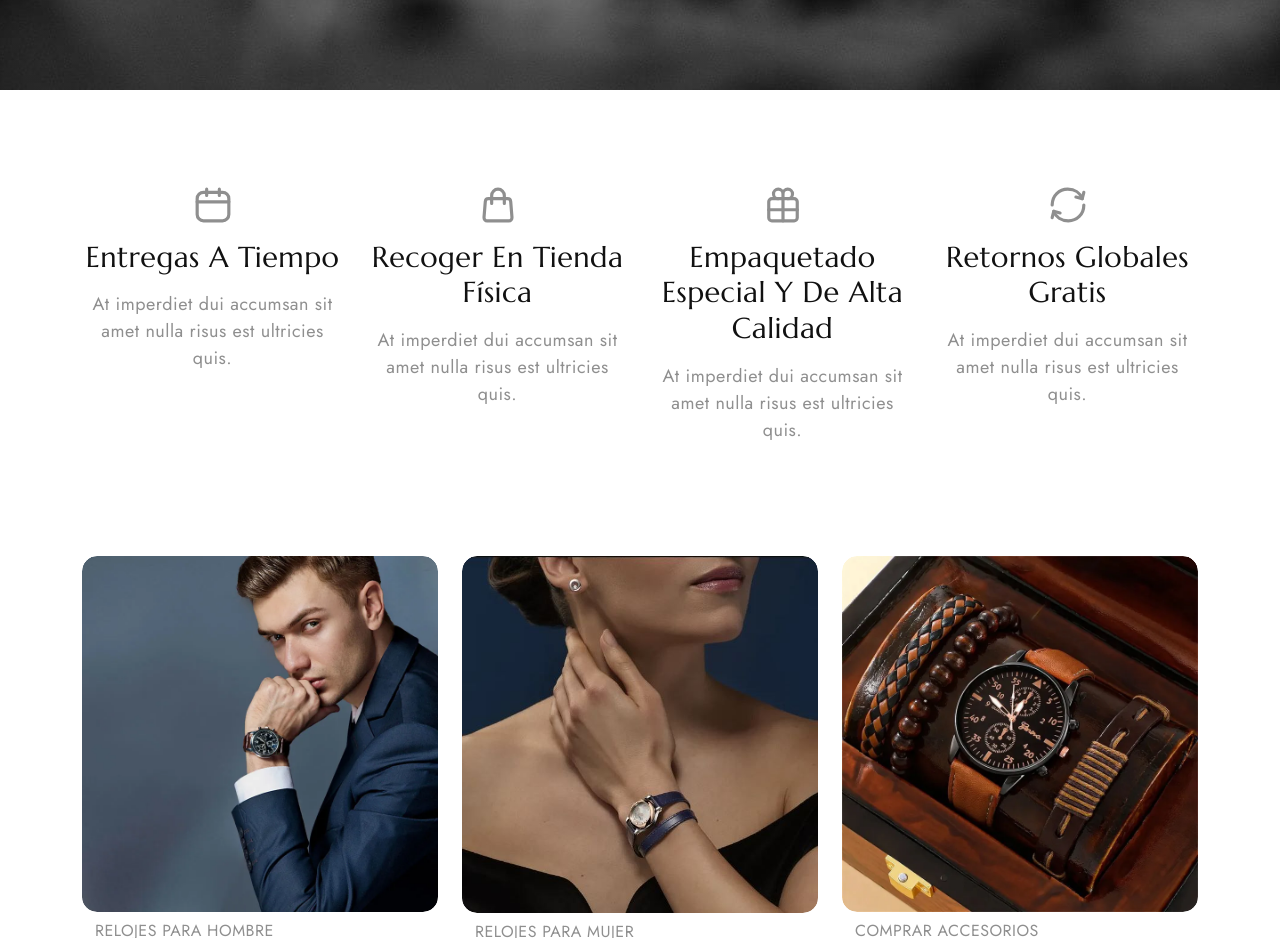
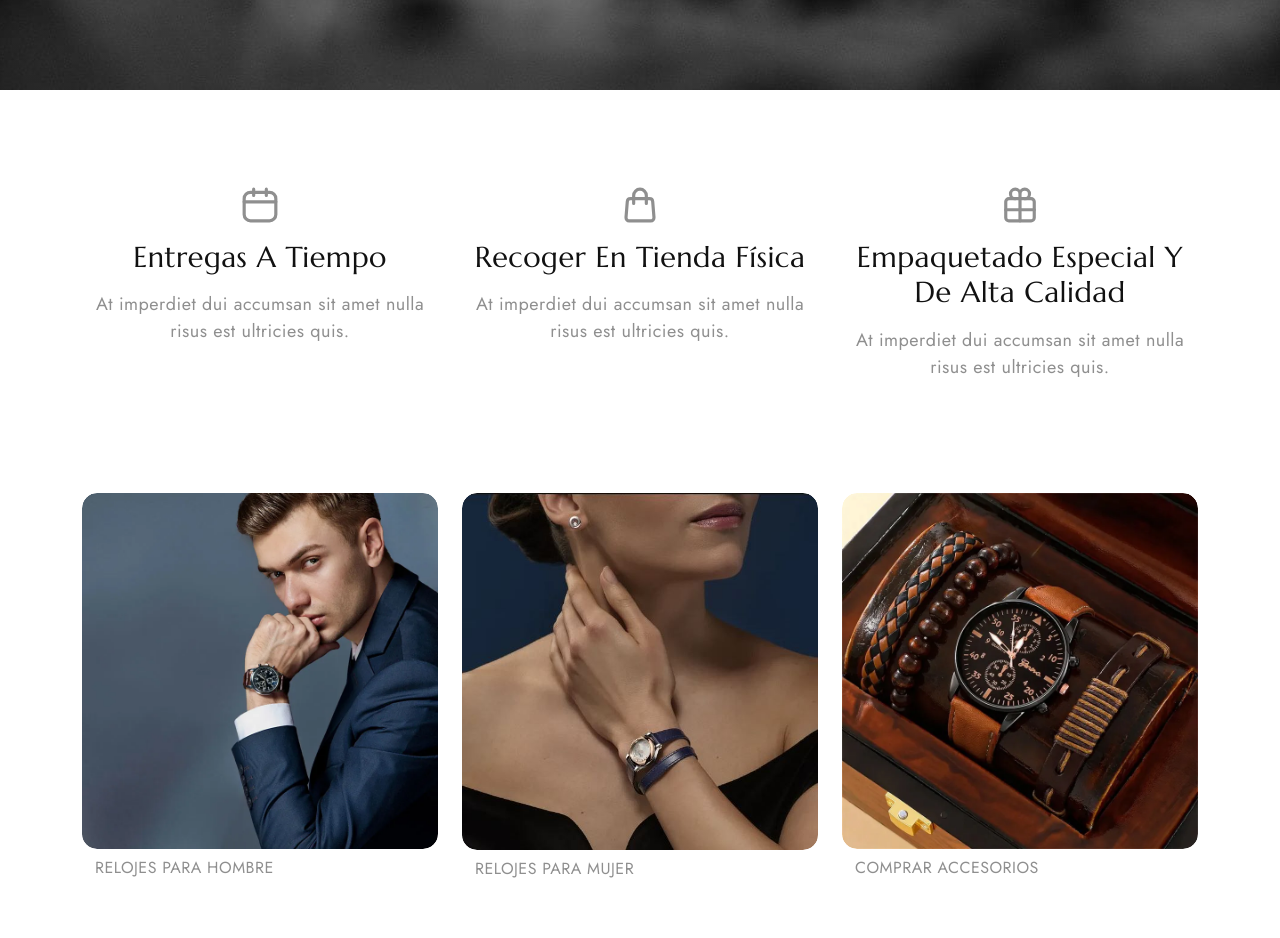
Before and after one commit to Carlossv03/landing, a plain HTML site: page index.html in a window 1280 px wide. Shown: the part 1120-2058 px from the top of the page. Drawn offline with nearby package versions, Linux system fonts and the light colour scheme; no server answers.

Commit message:
Terminado

```diff
--- a/css/mystyles.css
+++ b/css/mystyles.css
@@ -90,6 +90,7 @@ body{
     border-radius: 15px;
     overflow: hidden;
 }
+
 
 #related-products::before {
     content: "";
--- a/index.html
+++ b/index.html
@@ -473,7 +473,7 @@
   <section id="categorias" class="features py-5">
     <div class="container">
       <div class="row">
-        <div class="col-md-3 text-center" data-aos="fade-in" data-aos-delay="0">
+        <div class="col-md-4 text-center" data-aos="fade-in" data-aos-delay="0">
           <div class="py-5">
             <svg width="38" height="38" viewBox="0 0 24 24">
               <use xlink:href="#calendar"></use>
@@ -482,7 +482,7 @@
             <p>At imperdiet dui accumsan sit amet nulla risus est ultricies quis.</p>
           </div>
         </div>
-        <div class="col-md-3 text-center" data-aos="fade-in" data-aos-delay="300">
+        <div class="col-md-4 text-center" data-aos="fade-in" data-aos-delay="300">
           <div class="py-5">
             <svg width="38" height="38" viewBox="0 0 24 24">
               <use xlink:href="#shopping-bag"></use>
@@ -491,21 +491,12 @@
             <p>At imperdiet dui accumsan sit amet nulla risus est ultricies quis.</p>
           </div>
         </div>
-        <div class="col-md-3 text-center" data-aos="fade-in" data-aos-delay="600">
+        <div class="col-md-4 text-center" data-aos="fade-in" data-aos-delay="600">
           <div class="py-5">
             <svg width="38" height="38" viewBox="0 0 24 24">
               <use xlink:href="#gift"></use>
             </svg>
             <h4 class="element-title text-capitalize my-3">Empaquetado especial y de alta calidad</h4>
-            <p>At imperdiet dui accumsan sit amet nulla risus est ultricies quis.</p>
-          </div>
-        </div>
-        <div class="col-md-3 text-center" data-aos="fade-in" data-aos-delay="900">
-          <div class="py-5">
-            <svg width="38" height="38" viewBox="0 0 24 24">
-              <use xlink:href="#arrow-cycle"></use>
-            </svg>
-            <h4 class="element-title text-capitalize my-3">Retornos globales gratis</h4>
             <p>At imperdiet dui accumsan sit amet nulla risus est ultricies quis.</p>
           </div>
         </div>
```
